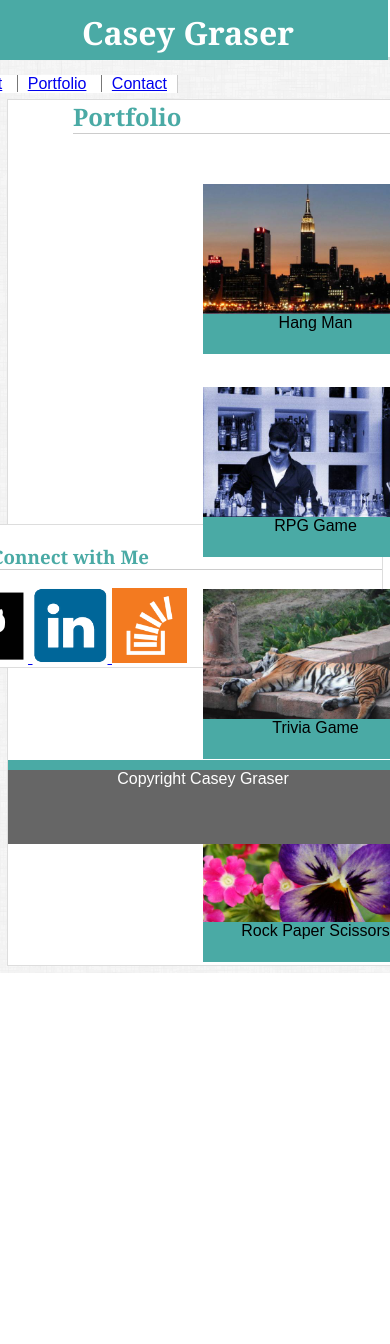
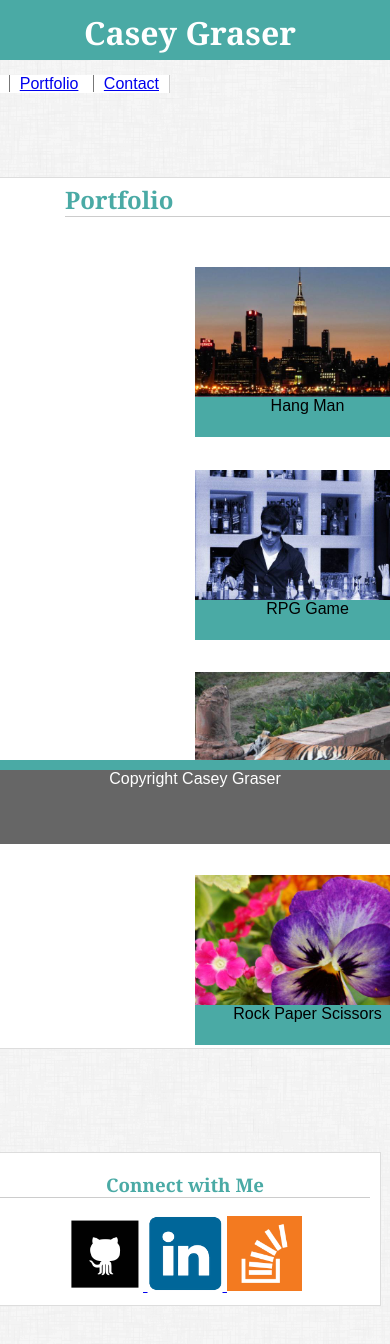
Before and after one commit to Csgraser/responsive-portfolio, a plain HTML site: page portfolio.html in a window 390 px wide. Shown: the top 1344 px of the page. Before the commit the page ends 973 px from the top, so only its background shows below. Drawn offline with Linux system fonts and the light colour scheme.

Commit message:
final upload

```diff
--- a/css/style.css
+++ b/css/style.css
@@ -5,7 +5,7 @@
 
 body{
 	font: 16px 'Arial', 'Helvetica Neue', Helvetica, sans-serif;
-
+	margin: 0;
 }
 
 h1 {
@@ -37,11 +37,10 @@ h3 {
 
 .name {
 	background-color: #4aaaa5;
-	margin-left: 155px;
-	width: 250px;
 	float: left;
 	height: inherit;
 	text-align: center;
+
 
 }
 
@@ -93,19 +92,18 @@ p {
 
 }
 
-#sideBar{
+#sideBar {
 	outline-style: solid;
 	outline-color: #dddddd;
 	outline-width: 1px;
-	margin-right: 165px;
+	margin-right: 35px;
 	color: #4aaaa5;
 	text-align: center;
-	position: fixed;
 	background-color: #ffffff;
 	width: 270px;
-	right: 100px;
-	top: 100px;
-
+	right: 0px;
+	float: right;
+	margin-top: 100px;
 }
 
 #directory{
@@ -143,6 +141,8 @@ nav a{
 	z-index: 3;
 	font-family: 'Georgia', Times, 'Times New Roman', serif;
 	border-bottom: 1px solid #ccc;
+	display: block;
+	float: left;
 
 }
 
@@ -169,13 +169,13 @@ footer{
 	bottom: 0;
 	width: 100%;
 	height: 10%;
-
+	z-index: 4;
 }
 
 .portfolioImages{
 	background-color: #ffffff;
 	width: 650px;
-	height: 460px;
+	height: 100%;
 	margin-left: 110px;
 	margin-right: 470px;
 	margin-top: 100px;
@@ -246,8 +246,6 @@ height: 40px;
 
 	.name {
     background-color: #4aaaa5;
-    margin-left: 90px;
-    width: 250px;
     float: left;
     height: inherit;
     text-align: center;
@@ -263,19 +261,17 @@ height: 40px;
 	border-right: 1px solid #ccc;
 	background-color: white;
 }
-
 #sideBar {
 	outline-style: solid;
 	outline-color: #dddddd;
 	outline-width: 1px;
-	margin-right: 165px;
+	margin-right: 35px;
 	color: #4aaaa5;
 	text-align: center;
-	position: fixed;
 	background-color: #ffffff;
 	width: 270px;
 	right: -100px;
-	top: 100px;
+	float: right;
 }
 
 #aboutMe {
@@ -290,18 +286,21 @@ height: 40px;
 	padding-bottom: 100px;
 	border: 1px;
 	outline-color: #dddddd;
+	display: block;
+	float: left;
 }
 
 .portfolioImages {
 	background-color: #ffffff;
-	height: 460px;
-	margin-left: 110px;
-	margin-right: 470px;
+	height: 100%;
+	margin-left: 0px;
+	margin-right: 0px;
 	margin-top: 100px;
 	outline-style: solid;
 	outline-color: #dddddd;
 	outline-width: 1px;
 	width: 40%;
+	float: left;
 }
 
 .placeHolderImg {
@@ -327,6 +326,16 @@ height: 40px;
 	z-index: 3;
 	font-family: 'Georgia', Times, 'Times New Roman', serif;
 	border-bottom: 1px solid #ccc;
+}
+
+.portfolioText {
+	z-index: 3;
+	margin-left: 15px;
+	top: 160px;
+	background-color: #4aaaa5;
+	text-align: center;
+	width: 225px;
+	height: 40px;
 }
 
 #contactBoxes {
@@ -363,8 +372,6 @@ h1 {
 
 .name {
 	background-color: #4aaaa5;
-	margin-left: 16px;
-	width: 250px;
 	float: left;
 	height: inherit;
 	text-align: center;
@@ -387,23 +394,20 @@ h1 {
 	outline-style: solid;
 	outline-color: #dddddd;
 	outline-width: 1px;
-	margin-right: 165px;
 	color: #4aaaa5;
 	text-align: center;
-	position: fixed;
 	background-color: #ffffff;
-	width: 749px;
-	right: -157px;
-	top: 535px;
-	margin-top: 45px;
+	width: 100%;
+	right: -166px;
+	top: -25px;
+	margin-bottom: 85px;
 }
-
 .portfolioImages {
 	background-color: #ffffff;
 	width: 100%;
-	height: 460px;
+	height: 485px;
 	margin-right: 470px;
-	margin-top: 100px;
+	margin-top: 70px;
 	outline-style: solid;
 	outline-color: #dddddd;
 	outline-width: 1px;
@@ -454,6 +458,16 @@ h2 {
 }
 
 @media screen and (max-width: 640px) {
+
+	#header {
+    z-index: 1;
+    position: static;
+		width: 100%;
+    height: 60px;
+    background-color: #ffffff;
+    border-bottom: 3px solid #dddddd;
+    margin-bottom: 10px;
+}
 	#directory {
     position: relative;
     color: #777777;
@@ -467,10 +481,9 @@ h2 {
 
 .name {
 	background-color: #4aaaa5;
-	margin-left: -10px;
-	width: 100%;
 	height: inherit;
 	text-align: center;
+	width: 100%;
 }
 
 #aboutMe {
@@ -490,12 +503,14 @@ h2 {
 	outline-width: 1px;
 	color: #4aaaa5;
 	text-align: center;
-	position: fixed;
 	background-color: #ffffff;
-	width: 624px;
-	right: -157px;
-	top: 480px;
-
+	width: 100%;
+	right: 0px;
+	top: 0px;
+	position: relative;
+	margin: 90px 10px;
+	padding: 0 10px 10px;
+	margin-top: 90px;
 }
 
 .portfolioImages {
@@ -506,6 +521,7 @@ h2 {
 	outline-style: solid;
 	outline-color: #dddddd;
 	outline-width: 1px;
+	margin-bottom: 15px;
 }
 
 .placeHolderImg {
@@ -548,4 +564,14 @@ h2 {
 	margin-top: 5px;
 	margin-right: 5px;
 }
+
+.portfolioText {
+	z-index: 3;
+	margin-left: 15px;
+	top: 160px;
+	background-color: #4aaaa5;
+	text-align: center;
+	width: 225px;
+	height: 40px;
 }
+}
--- a/portfolio.html
+++ b/portfolio.html
@@ -30,23 +30,7 @@
 		</nav>
 
 	</header>
-	<div id="sideBar">
 
-		<h3>Connect with Me</h3>
-
-		<a href="https://github.com/Csgraser">
-			<img src="images/githubicon.png" id="gitHubPicture">
-		</a>
-
-		<a href="https://www.linkedin.com/in/casey-graser-4b0937145/">
-			<img src="images/linkedinicon.png" id="linkedInPicture">
-		</a>
-
-		<a href="https://stackoverflow.com/users/8493307/casey-graser?tab=profile">
-			<img src="images/stackoverflowicon.png" id="stackOverFlowPicture">
-		</a>
-
-	</div>
 
 
 
@@ -91,7 +75,23 @@
 
 	</div>
 
+	<div id="sideBar">
 
+		<h3>Connect with Me</h3>
+
+		<a href="https://github.com/Csgraser">
+			<img src="images/githubicon.png" id="gitHubPicture">
+		</a>
+
+		<a href="https://www.linkedin.com/in/casey-graser-4b0937145/">
+			<img src="images/linkedinicon.png" id="linkedInPicture">
+		</a>
+
+		<a href="https://stackoverflow.com/users/8493307/casey-graser?tab=profile">
+			<img src="images/stackoverflowicon.png" id="stackOverFlowPicture">
+		</a>
+
+	</div>
 
 	<footer>
 		Copyright Casey Graser
```
Also changed, not shown: contact.html (+18 -19 lines), index.html (+16 -14 lines).
